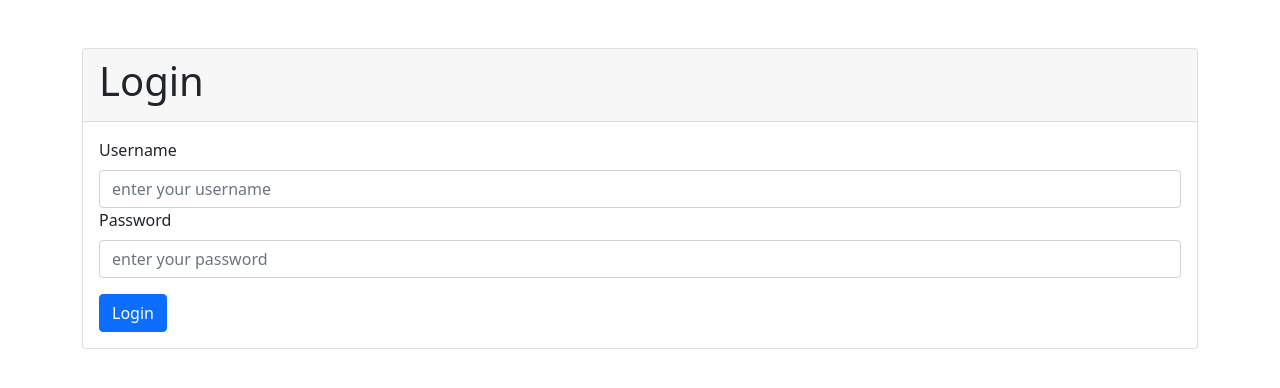
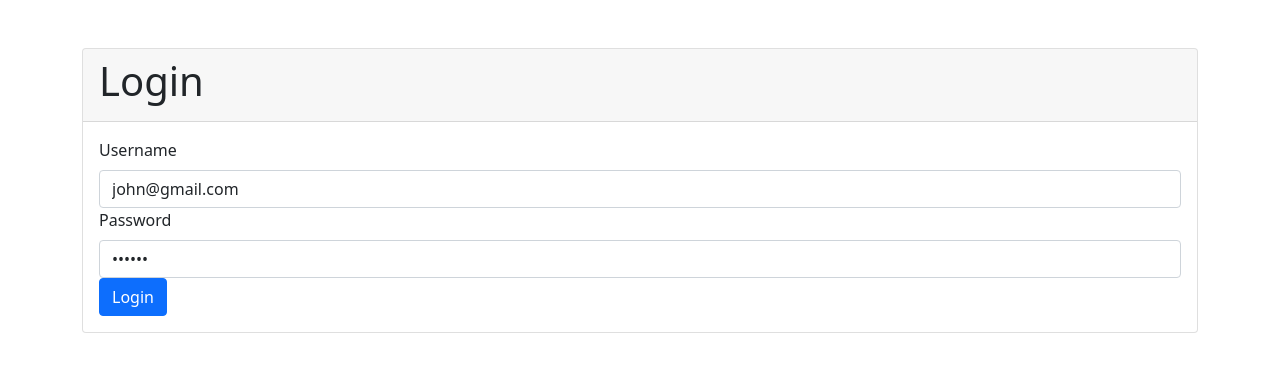
Before and after one commit to jsidd06/stock-portfolio, a React (Create React App) app: page /login in a window 1280 px wide. Shown: the top 388 px of the page. Built offline with nearby package versions, Linux system fonts and the light colour scheme.

Commit message:
set the login auth in reactjs

```diff
--- a/src/views/BuySellScreen/BuySellScreen.js
+++ b/src/views/BuySellScreen/BuySellScreen.js
@@ -15,7 +15,7 @@ function BuySellScreen() {
           </Col>
         </Row>
         <CardHeader>
-          <Link to="/view_chart" style={{ textDecoration: "none" }}>
+          <Link to="/" style={{ textDecoration: "none" }}>
             View Chart{" "}
           </Link>
         </CardHeader>
--- a/src/views/LoginScreen/LoginScreen.js
+++ b/src/views/LoginScreen/LoginScreen.js
@@ -1,8 +1,35 @@
-import React from 'react'
-import { Link } from 'react-router-dom'
-import { Card, CardBody, CardHeader, Container, Form, Input, Label } from 'reactstrap'
+import React, { useState } from "react";
+import { Link } from "react-router-dom";
+import {
+  Button,
+  Card,
+  CardBody,
+  CardHeader,
+  Container,
+  Form,
+  Input,
+  Label,
+} from "reactstrap";
 
 function LoginScreen() {
+  const [email, setEmail] = useState("john@gmail.com");
+  const [password, setPassword] = useState("123456");
+
+  const submitHandler = () => {
+    if (email === "john@gmail.com" && password === "123456") {
+      localStorage.setItem(
+        "user",
+        JSON.stringify({
+          email: email,
+          password: password,
+        })
+      );
+      localStorage.setItem("token", "fake-jwt-token");
+      window.location = "/";
+    } else {
+      alert("Invalid email or password");
+    }
+  };
   return (
     <Container className="mt-5">
       <Card>
@@ -12,15 +39,29 @@ function LoginScreen() {
         <CardBody>
           <Form>
             <Label>Username</Label>
-                      <Input type="text" name="username" placeholder="enter your username" />
+            <Input
+              type="text"
+              value={email}
+              name="username"
+              onChange={(e) => setEmail(e.target.value)}
+              placeholder="enter your username"
+            />
             <Label>Password</Label>
-                        <Input type="password" name="password" placeholder="enter your password" />
-                        <Link to="/" className="btn btn-primary mt-3" style={{cursor: 'pointer'}}>Login</Link>
+            <Input
+              type="password"
+              value={password}
+              name="password"
+              onChange={(e) => setPassword(e.target.value)}
+              placeholder="enter your password"
+            />
+            <Button onClick={submitHandler} color="primary">
+              Login
+            </Button>
           </Form>
         </CardBody>
       </Card>
     </Container>
-  )
+  );
 }
 
-export default LoginScreen
+export default LoginScreen;
```
Lines whose indentation alone changed are shown as unchanged.
